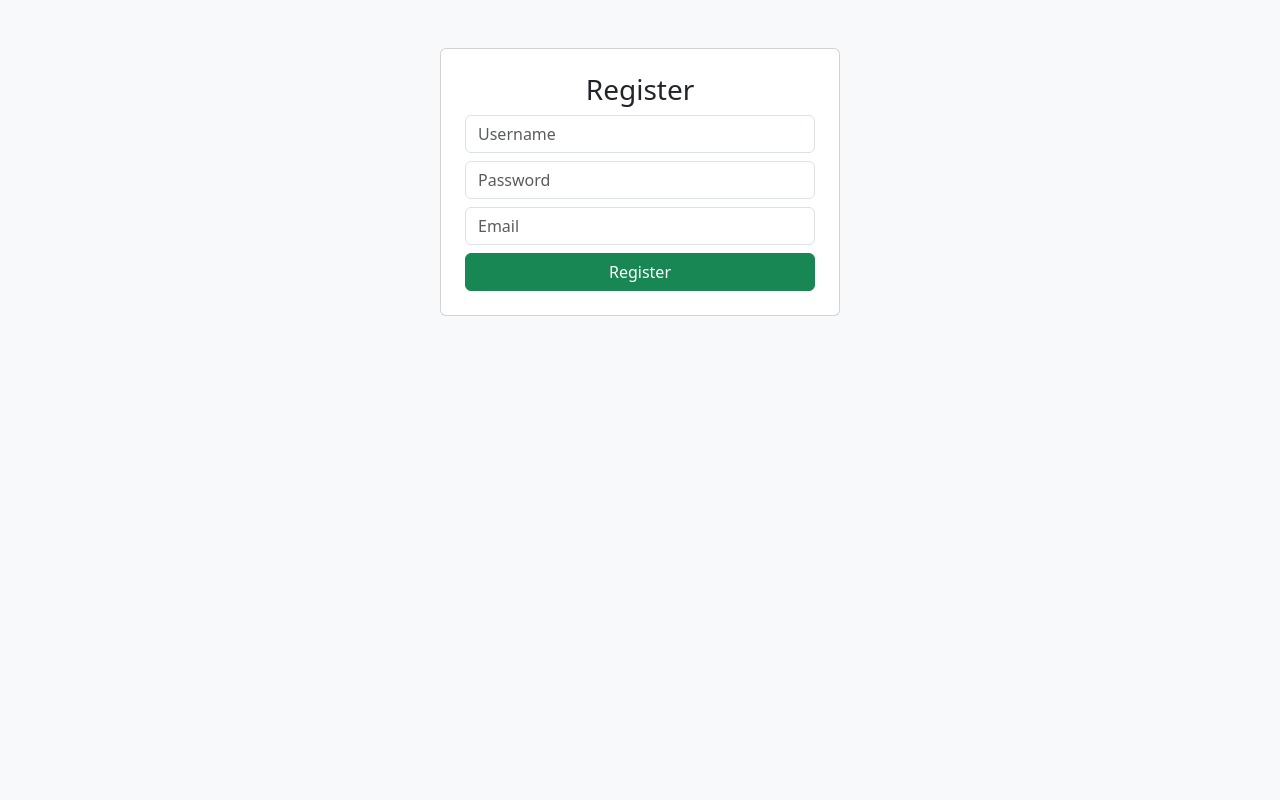
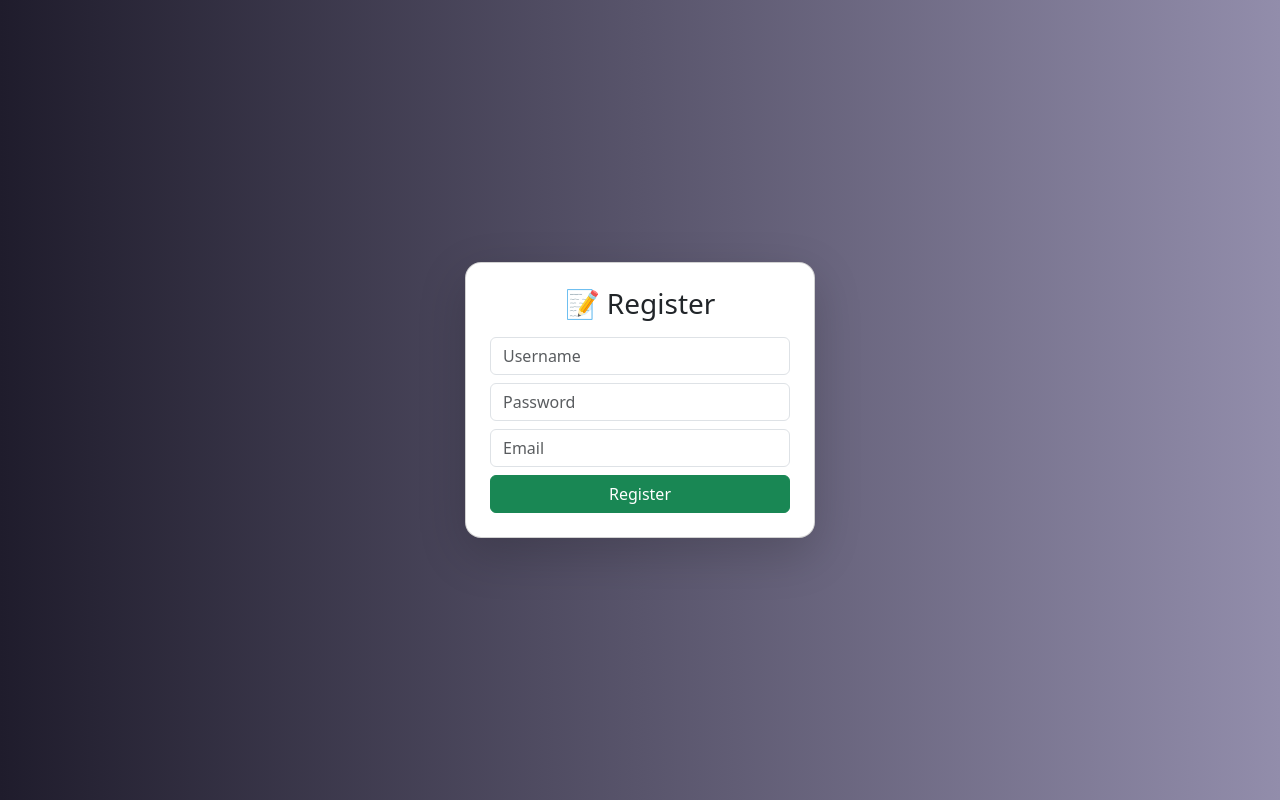
Before and after one commit to shathaalessa/movie-project, a Django app: page /register/ in a window 1280 px wide. Run offline with Django 5.2, Linux system fonts and the light colour scheme.

Commit message:
Enhance register.html with new styles and layout
Updated the registration page with a gradient background and improved card styling.

```diff
--- a/movies/templates/movies/register.html
+++ b/movies/templates/movies/register.html
@@ -3,19 +3,24 @@
 <head>
     <link href="https://cdn.jsdelivr.net/npm/bootstrap@5.3.0/dist/css/bootstrap.min.css" rel="stylesheet">
 </head>
-<body class="bg-light">
 
-<div class="container mt-5">
-    <div class="card p-4 mx-auto" style="max-width:400px;">
-        <h3 class="text-center">Register</h3>
+<body style="background: linear-gradient(to right, #1f1c2c, #928dab);">
+
+<div class="container d-flex justify-content-center align-items-center vh-100">
+    <div class="card p-4 shadow-lg rounded-4" style="width:350px;">
+
+        <h3 class="text-center mb-3">📝 Register</h3>
 
         <form method="POST">
             {% csrf_token %}
+
             <input class="form-control mb-2" name="username" placeholder="Username">
             <input type="password" class="form-control mb-2" name="password" placeholder="Password">
             <input class="form-control mb-2" name="email" placeholder="Email">
+
             <button class="btn btn-success w-100">Register</button>
         </form>
+
     </div>
 </div>
 
```
